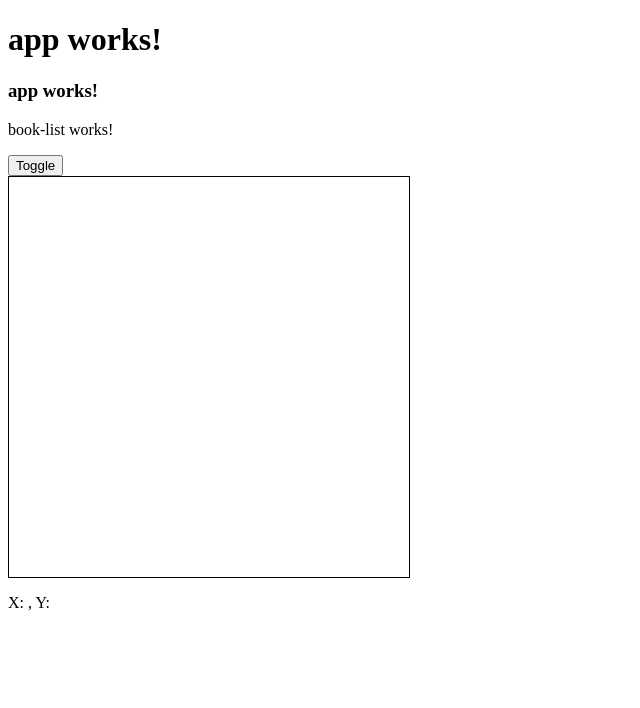
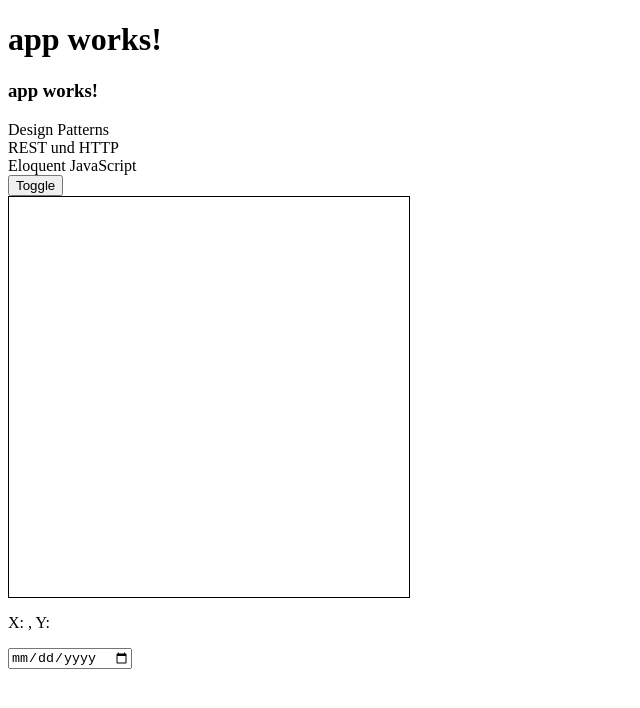
Before and after one commit to daria-graf/angularjs-workshop-september-adesso, an Angular app: page / in a window 1280 px wide. Shown: the top 708 px of the page, without its empty margins (0-640 px from the left). Built offline with nearby package versions, Linux system fonts and the light colour scheme.

Commit message:
Create a BookData service

```diff
--- a/src/app/app.component.html
+++ b/src/app/app.component.html
@@ -3,3 +3,5 @@
 </h1>
 
 <book-list [title]="title" (titleClicked)="fn($event)"></book-list>
+
+<input type="date">
--- a/src/app/book-list/book-list.component.html
+++ b/src/app/book-list/book-list.component.html
@@ -1,8 +1,8 @@
 <h3 (click)="sendTitleClicked()">{{title}}</h3>
 
-<p>
-  book-list works!
-</p>
+<div *ngFor="let book of books">
+  {{book.title}}
+</div>
 
 <div [hidden]="isHidden">
   Box
--- a/src/app/book-list/book-list.component.ts
+++ b/src/app/book-list/book-list.component.ts
@@ -1,9 +1,11 @@
 import { Component, OnInit, Input, Output, EventEmitter } from '@angular/core';
+import { BookDataService } from '../shared/book-data.service';
 
 @Component({
   selector: 'book-list',
   templateUrl: './book-list.component.html',
-  styleUrls: ['./book-list.component.css']
+  styleUrls: ['./book-list.component.css'],
+  providers: [BookDataService]
 })
 export class BookListComponent implements OnInit {
   @Input() title: string;
@@ -11,9 +13,11 @@
   isHidden: boolean;
   x: number;
   y: number;
+  books: any[] = []
 
-  constructor() {
+  constructor(private bookData: BookDataService) {
     this.isHidden = true;
+    this.books = bookData.getBooks();
   }
 
   onMousemove({offsetX, offsetY}: MouseEvent) {
--- /dev/null
+++ b/src/app/shared/book-data.service.ts
@@ -0,0 +1,49 @@
+import { Injectable } from '@angular/core';
+
+@Injectable()
+export class BookDataService {
+  books: any[] = [
+  {
+    "title": "Design Patterns",
+    "subtitle": "Elements of Reusable Object-Oriented Software",
+    "isbn": "978-0-20163-361-0",
+    "abstract": "Capturing a wealth of experience about the design of object-oriented software, four top-notch designers present a catalog of simple and succinct solutions to commonly occurring design problems. Previously undocumented, these 23 patterns allow designers to create more flexible, elegant, and ultimately reusable designs without having to rediscover the design solutions themselves.",
+    "numPages": 395,
+    "author": "Erich Gamma / Richard Helm / Ralph E. Johnson / John Vlissides",
+    "publisher": {
+      "name": "Addison-Wesley",
+      "url": "http://www.addison-wesley.de/"
+    }
+  },
+  {
+    "title": "REST und HTTP",
+    "subtitle": "Entwicklung und Integration nach dem Architekturstil des Web",
+    "isbn": "978-3-86490-120-1",
+    "abstract": "Das Buch bietet eine theoretisch fundierte, vor allem aber praxistaugliche Anleitung zum professionellen Einsatz von RESTful HTTP. Es beschreibt den Architekturstil REST (Representational State Transfer) und seine Umsetzung im Rahmen der Protokolle des World Wide Web (HTTP, URIs und andere).",
+    "numPages": 330,
+    "author": "Stefan Tilkov / Martin Eigenbrodt / Silvia Schreier / Oliver Wolf",
+    "publisher": {
+      "name": "dpunkt.verlag",
+      "url": "http://dpunkt.de/"
+    }
+  },
+  {
+    "title": "Eloquent JavaScript",
+    "subtitle": "A Modern Introduction to Programming",
+    "isbn": " 978-1-59327-584-6",
+    "abstract": "JavaScript lies at the heart of almost every modern web application, from social apps to the newest browser-based games. Though simple for beginners to pick up and play with, JavaScript is a flexible, complex language that you can use to build full-scale applications.",
+    "numPages": 472,
+    "author": "Marijn Haverbeke",
+    "publisher": {
+      "name": "No Starch Press",
+      "url": "https://www.nostarch.com/"
+    }
+  }
+]
+
+  constructor() { }
+
+  getBooks() {
+    return this.books;
+  }
+}
```
Also changed, not shown: 1 other file (tests, documents, lock files or other folders).
